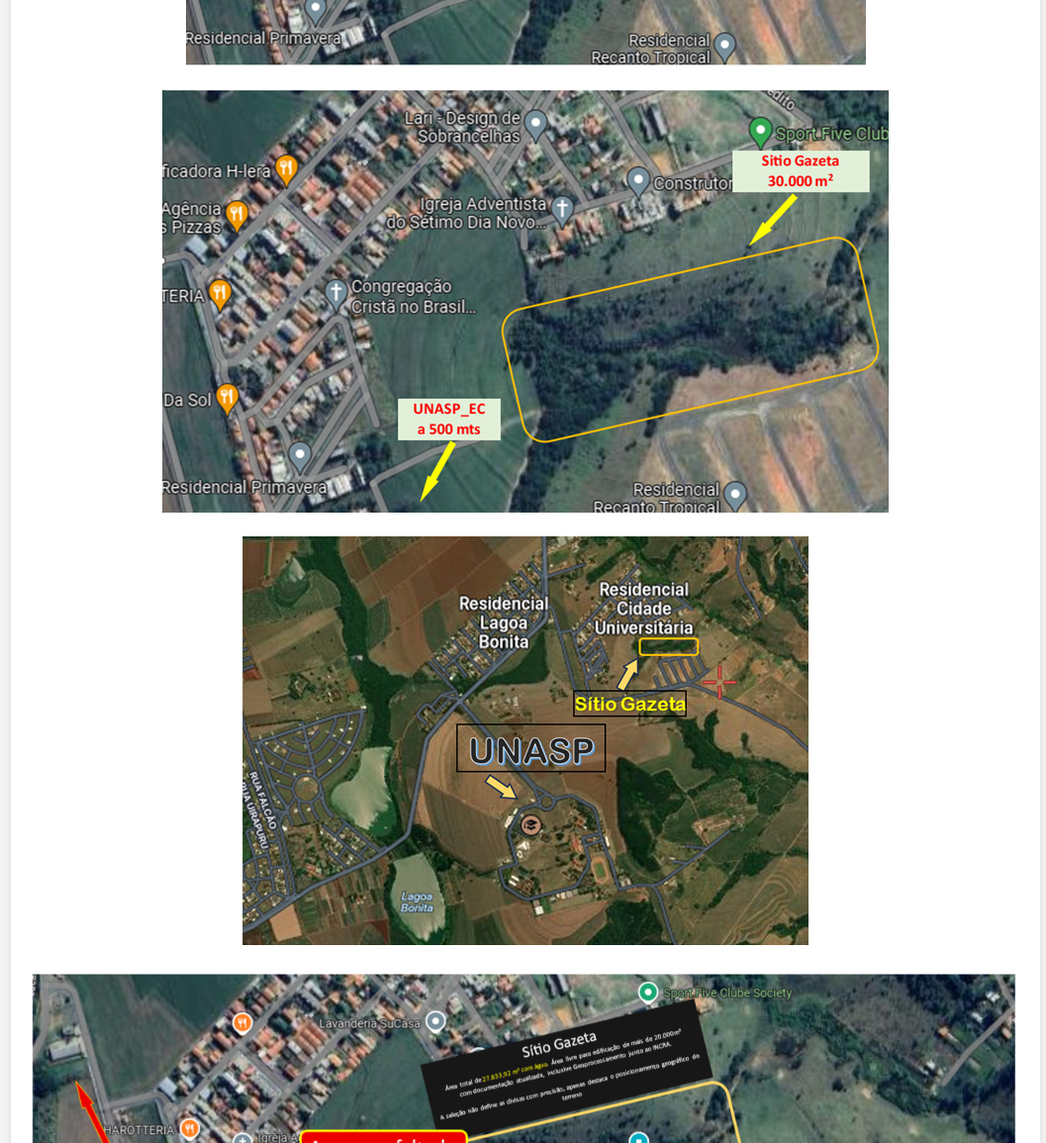
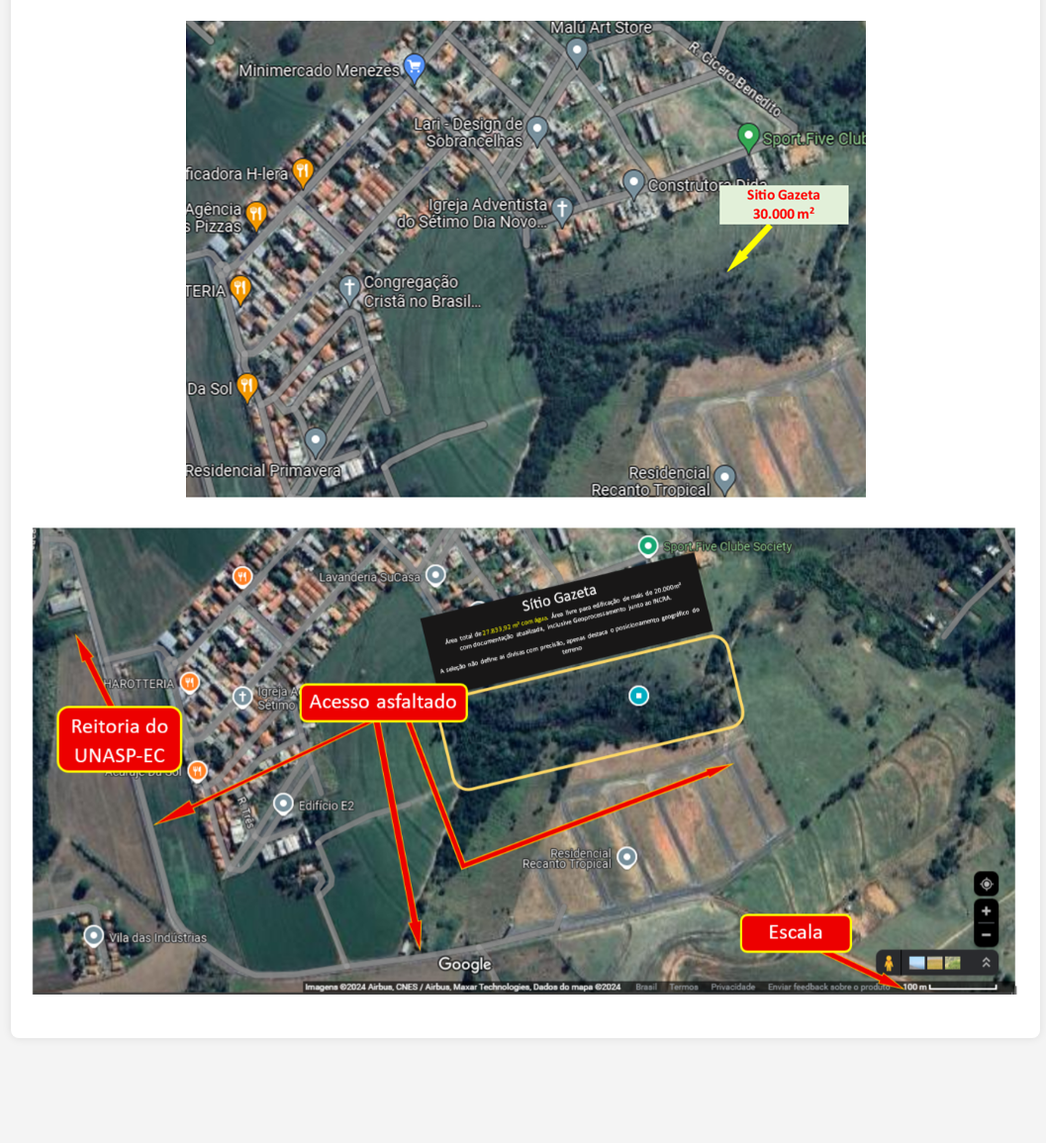
Before and after one commit to wygaz/Sitio-Gazeta, a plain HTML site: page index.html in a window 1280 px wide. Shown: the part 2658-3813 px from the top of the page at 99% size, without its empty margins (109-1166 px from the left). After the commit the page ends 3727 px from the top, so only its background shows below. Drawn offline with Linux system fonts and the light colour scheme.

```diff
--- a/index.html
+++ b/index.html
@@ -125,9 +125,8 @@
   <div class="section">
     <h2>🏫 Proximidade com o UNASP-EC</h2>
     <p>Apenas 800 metros da universidade. Perfeito para projetos residenciais e estudantis.</p>
+    <img src="Sitio_Gazeta_nivel_0.png" alt="Vista em nível do terreno">
     <img src="Sitio_Gazeta_UNASP_EC_1.png" alt="Vista do UNASP-EC">
-    <img src="Sitio_Gazeta_X_Cidade_Universitaria_Unasp_EC.png" alt="Relação com Cidade Universitária e UNASP">
-    <img src="Sitio_Gazeta_nivel_0.png" alt="Vista em nível do terreno">
     <img src="Sitio_Gazeta_Zoom_1_Asfalto e Reitoria.PNG" alt="Vista aérea aproximada do sítio">
   </div>
 
```
Also changed, not shown: Novo Documento de Texto.txt (added).
